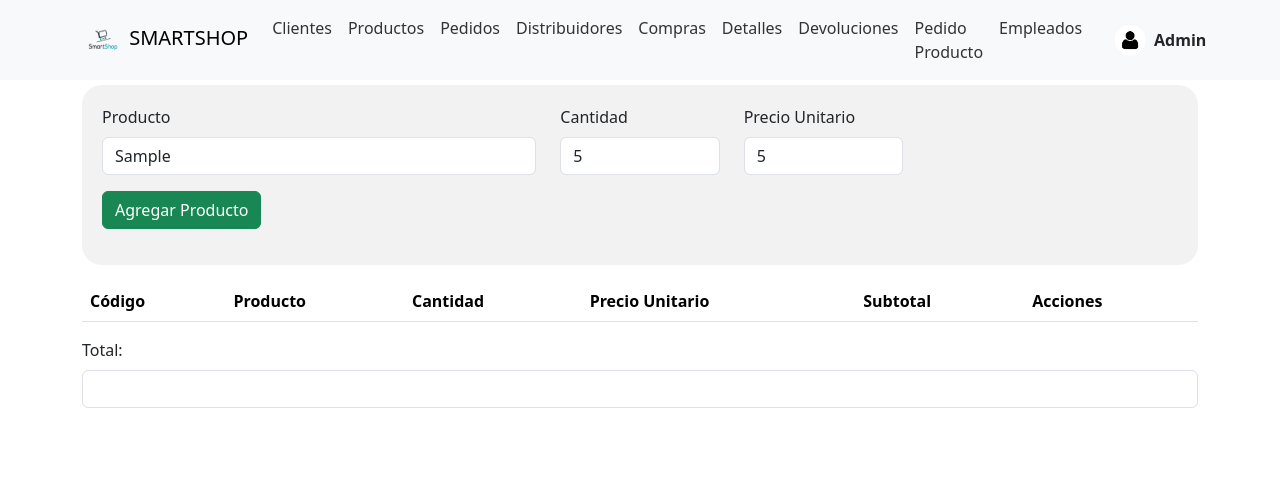
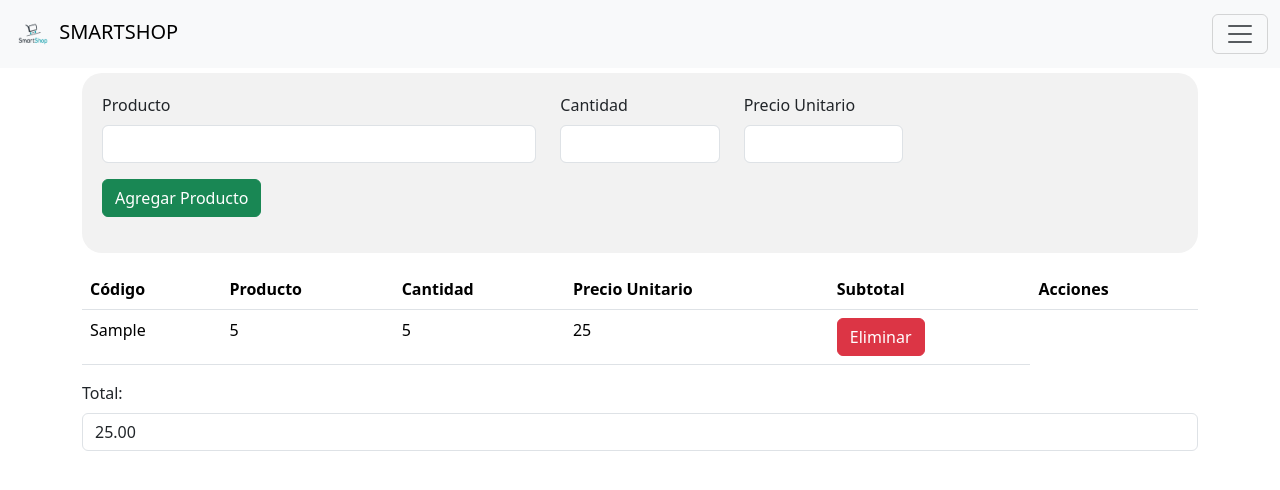
Before and after one commit to EdwartAndres/SMARTSHOP, a plain HTML site: page front/pedidos.html in a window 1280 px wide. Both pictures are taken after typing "Sample", "5", "5" into the empty fields and a click on the button "Agregar Producto". Drawn offline with nearby package versions, Linux system fonts and the light colour scheme.

Commit message:
five commit

```diff
--- a/front/css/style.css
+++ b/front/css/style.css
@@ -1,5 +1,38 @@
-#navbarB{
-    background-color: #F57C00; /* Un tono de naranja, común en tiendas online */
+#navbarB {
+    background-color: #F57C00; /* Color de fondo de la barra de navegación */
+    flex-direction: column; /* Cambiar la dirección del flexbox a columna */
+    align-items: flex-start; /* Alinear elementos a la izquierda */
+  }
+
+  .navbar-brand {
+    text-align: left; /* Alinear el contenido de la marca a la izquierda */
+  }
+
+  .navbar-nav {
+    width: 100%; /* Ocupar todo el ancho disponible */
+  }
+
+  .nav-item {
+    width: 100%; /* Ocupar todo el ancho disponible */
+    text-align: left; /* Alinear el texto de los elementos de navegación a la izquierda */
+  }
+
+  /* Restaurar la apariencia normal en dispositivos más grandes */
+  @media (min-width: 768px) {
+    #navbarB {
+      flex-direction: row; /* Volver a la dirección de fila para dispositivos más grandes */
+      align-items: center; /* Centrar elementos nuevamente */
+    }
+
+    .navbar-brand {
+      text-align: center; /* Centrar la marca nuevamente */
+    }
+
+    .nav-item {
+      width: auto; /* Restaurar el ancho automático para dispositivos más grandes */
+      text-align: center; /* Centrar el texto de los elementos de navegación nuevamente */
+    }
+  }/* Un tono de naranja, común en tiendas online */
 }
 #tabla thead tr th{
     background-color: #F57C00; /* Coordinando con el color del encabezado */
--- a/front/pedidos.html
+++ b/front/pedidos.html
@@ -9,36 +9,47 @@
     <title>Hello, world!</title>
 </head>
 <body>
-    <nav class="navbar navbar-expand-lg navbar-light bg-light" id="navbarB">
-        <div class="container">
+    <nav class="navbar bg-body-tertiary">
+        <div class="container-fluid">
           <a class="navbar-brand" href="index.html">
             <img src="assets/logo.png" alt="Logo" width="42" height="42">
             SMARTSHOP
           </a>
-          <button class="navbar-toggler" type="button" data-bs-toggle="collapse" data-bs-target="#navbarSupportedContent" aria-controls="navbarSupportedContent" aria-expanded="false" aria-label="Toggle navigation">
+          <button class="navbar-toggler" type="button" data-bs-toggle="offcanvas" data-bs-target="#offcanvasNavbar" aria-controls="offcanvasNavbar" aria-label="Toggle navigation">
             <span class="navbar-toggler-icon"></span>
           </button>
-          <div class="collapse navbar-collapse" id="navbarSupportedContent">
-            <ul class="navbar-nav me-auto">
-              <li class="nav-item"><a class="nav-link" href="clientes.html">Clientes</a></li>
-              <li class="nav-item"><a class="nav-link" href="productos.html">Productos</a></li>
-              <li class="nav-item"><a class="nav-link" href="pedidos.html">Pedidos</a></li>
-              <li class="nav-item"><a class="nav-link" href="distribuidores.html">Distribuidores</a></li>
-              <li class="nav-item"><a class="nav-link" href="comprar.html">Compras</a></li>
-              <li class="nav-item"><a class="nav-link" href="detalles.html">Detalles</a></li>
-              <li class="nav-item"><a class="nav-link" href="devoluciones.html">Devoluciones</a></li>
-              <li class="nav-item"><a class="nav-link" href="pedidoproducto.html">Pedido Producto</a></li>
-              <li class="nav-item"><a class="nav-link" href="empleados.html">Empleados</a></li>
-            </ul>
-            <a href="#" class="d-flex align-items-center link-dark text-decoration-none mx-4">
-              <img src="assets/persona.png" alt="Admin" width="32" height="32" class="rounded-circle me-2">
-              <strong>Admin</strong>
-            </a>
+          <div class="offcanvas offcanvas-end" tabindex="-1" id="offcanvasNavbar" aria-labelledby="offcanvasNavbarLabel">
+            <div class="offcanvas-header">
+              <h5 class="offcanvas-title" id="offcanvasNavbarLabel">MENU</h5>
+              <button type="button" class="btn-close" data-bs-dismiss="offcanvas" aria-label="Close"></button>
+            </div>
+            <div class="offcanvas-body">
+              <ul class="navbar-nav flex-column">
+                <li class="nav-item">
+                  <a class="nav-link" href="clientes.html">Clientes</a>
+                </li>
+                <li class="nav-item">
+                  <a class="nav-link" href="productos.html">Productos</a>
+                </li>
+                <li class="nav-item">
+                  <a class="nav-link" href="pedidos.html">Pedidos</a>
+                </li>
+                <li class="nav-item">
+                  <a class="nav-link" href="empleados.html">Empleados</a>
+                </li>
+              </ul>
+              <div class="d-flex mt-3">
+
+                <form class="d-flex" role="search">
+                  <input class="form-control me-2" type="search" placeholder="Search" aria-label="Search">
+                  <button class="btn btn-outline-success" type="submit">Search</button>
+                </form>
+              </div>
+            </div>
           </div>
         </div>
       </nav>
 
-<!-- Formulario HTML -->
 <div class="container">
     <div class="row">
         <div class="col-12">
@@ -105,6 +116,81 @@
         </div>
     </div>
 </div>
+<script>
+    let productos = []; // Almacena los productos en la factura
+
+    // Función para agregar un producto a la factura
+    function agregarProducto() {
+        const producto = document.getElementById('producto').value;
+        const cantidad = parseFloat(document.getElementById('cantidad').value);
+        const precioUnitario = parseFloat(document.getElementById('precioUnitario').value);
+
+        if (!producto || isNaN(cantidad) || isNaN(precioUnitario)) {
+            alert('Por favor, complete todos los campos correctamente.');
+            return;
+        }
+
+        const subtotal = cantidad * precioUnitario;
+
+        // Agregar el producto a la lista
+        productos.push({
+            producto: producto,
+            cantidad: cantidad,
+            precioUnitario: precioUnitario,
+            subtotal: subtotal
+        });
+
+        // Actualizar la tabla de productos
+        mostrarProductosEnTabla();
+        actualizarTotal();
+        limpiarCampos();
+    }
+
+    // Función para mostrar los productos en la tabla
+    function mostrarProductosEnTabla() {
+        const tablaProductos = document.getElementById('tablaProductos');
+        tablaProductos.innerHTML = '';
+
+        for (let i = 0; i < productos.length; i++) {
+            const producto = productos[i];
+            tablaProductos.innerHTML += `
+                <tr>
+                    <td>${producto.producto}</td>
+                    <td>${producto.cantidad}</td>
+                    <td>${producto.precioUnitario}</td>
+                    <td>${producto.subtotal}</td>
+                    <td><button type="button" class="btn btn-danger" onclick="eliminarProducto(${i})">Eliminar</button></td>
+                </tr>
+            `;
+        }
+    }
+
+    // Función para eliminar un producto de la factura
+    function eliminarProducto(index) {
+        productos.splice(index, 1);
+        mostrarProductosEnTabla();
+        actualizarTotal();
+    }
+
+    // Función para actualizar el total de la factura
+    function actualizarTotal() {
+        const totalElement = document.getElementById('total');
+        let total = 0;
+
+        for (let i = 0; i < productos.length; i++) {
+            total += productos[i].subtotal;
+        }
+
+        totalElement.value = total.toFixed(2);
+    }
+
+    // Función para limpiar los campos del formulario
+    function limpiarCampos() {
+        document.getElementById('producto').value = '';
+        document.getElementById('cantidad').value = '';
+        document.getElementById('precioUnitario').value = '';
+    }
+</script>
 
 <script src="js/pedidos.js"></script>
 <script src="https://cdn.jsdelivr.net/npm/bootstrap@5.3.2/dist/js/bootstrap.bundle.min.js" integrity="sha384-C6RzsynM9kWDrMNeT87bh95OGNyZPhcTNXj1NW7RuBCsyN/o0jlpcV8Qyq46cDfL" crossorigin="anonymous"></script>
```
Also changed, not shown: front/clientes.html (+31 -21 lines), front/comprar.html (+1 -4 lines), front/empleados.html (+34 -20 lines), front/index.html (+31 -20 lines), front/productos.html (+35 -19 lines).
